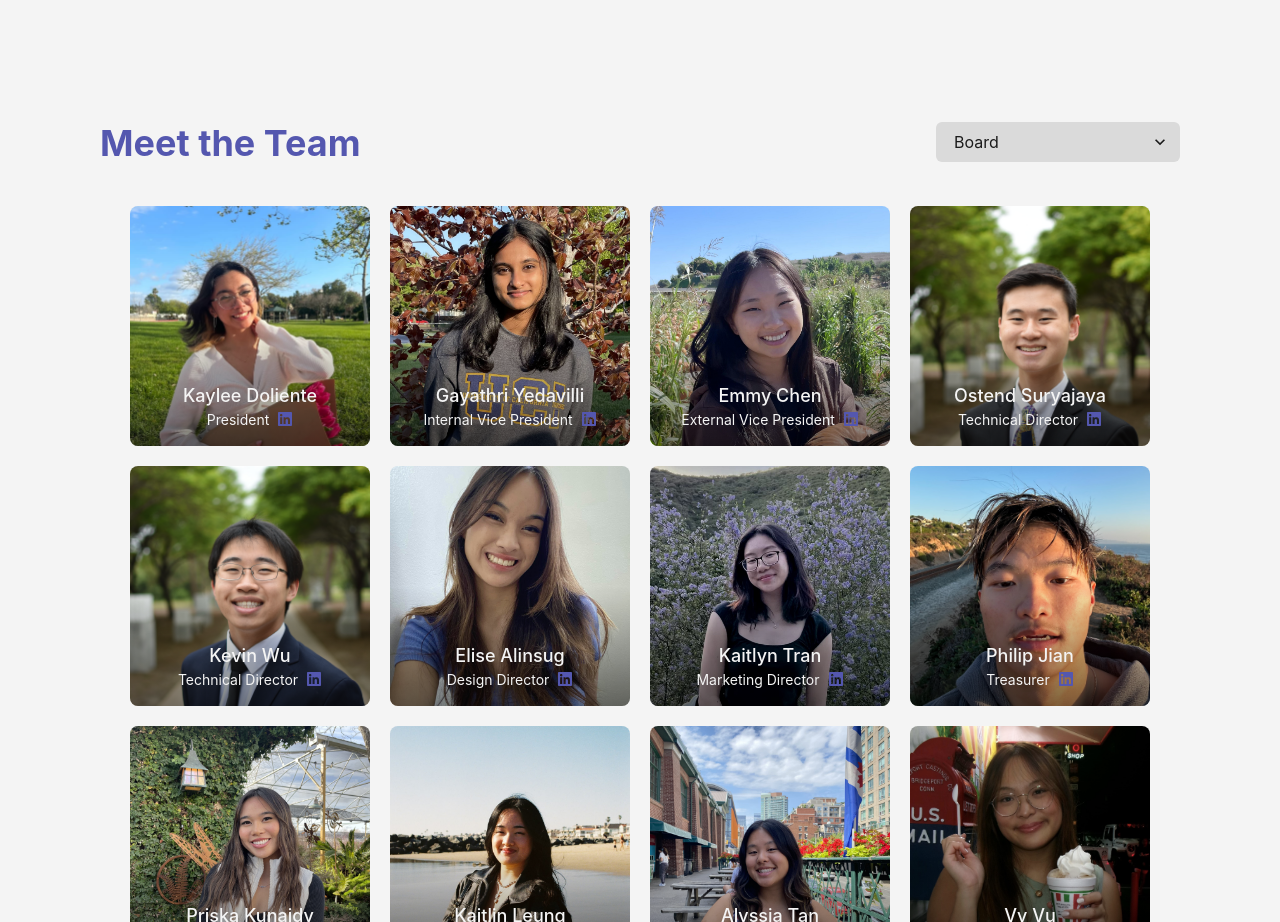
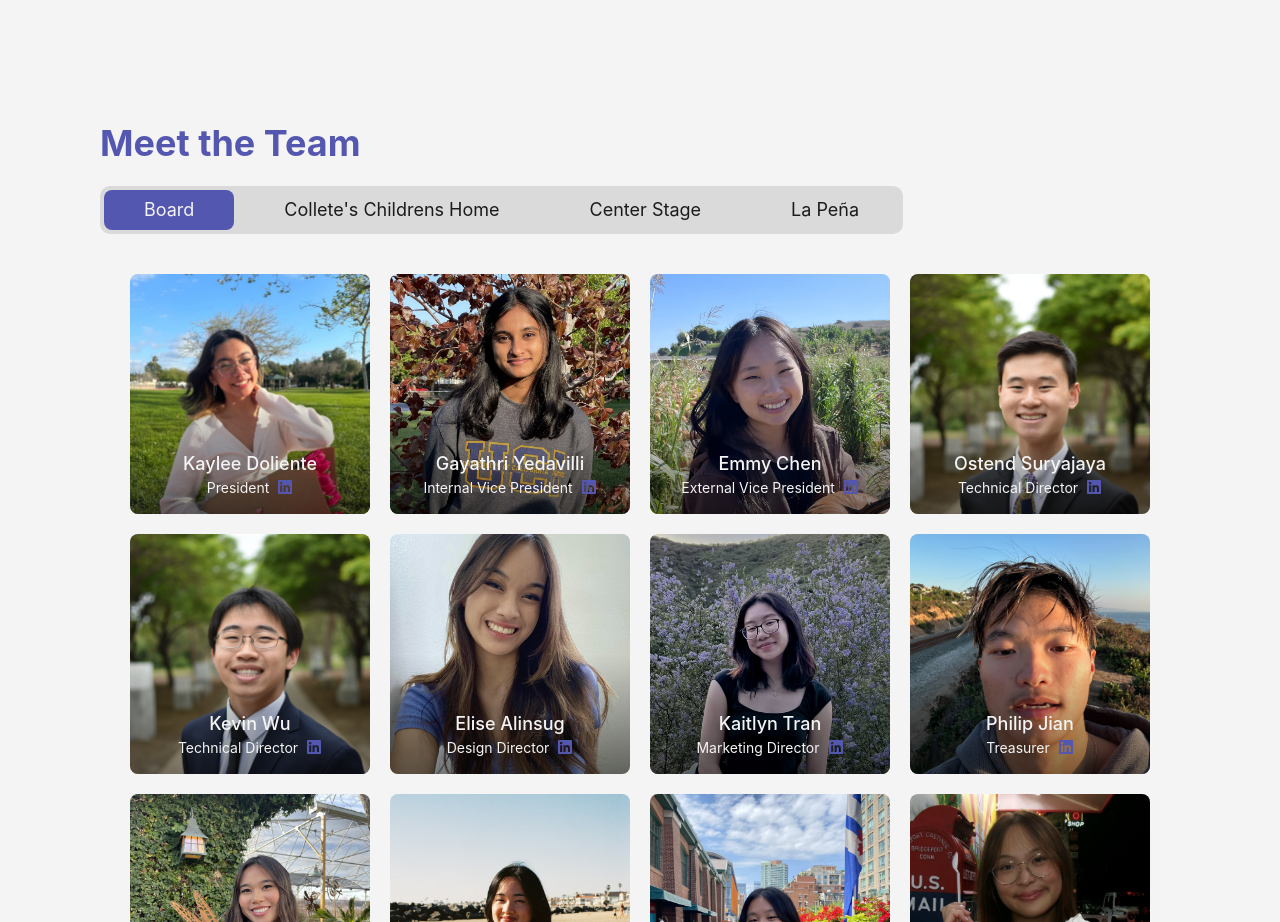
Before and after one commit to ctc-uci/website, a React (Vite) app: page /about in a window 1280 px wide. Shown: the part 1900-2822 px from the top of the page. Built offline with nearby package versions, Linux system fonts and the light colour scheme.

Commit message:
feat: add back tabs for larger screens

```diff
--- a/src/components/about/team/Team.tsx
+++ b/src/components/about/team/Team.tsx
@@ -1,17 +1,31 @@
 import { ChangeEvent, useCallback, useState } from "react";
 
-import { Box, Heading, Select, Stack, Text } from "@chakra-ui/react";
+import {
+  Box,
+  Button,
+  Heading,
+  HStack,
+  Select,
+  Stack,
+  Text,
+} from "@chakra-ui/react";
 
 import { headingStyle } from "../../../styles/shared";
 import { ProfileCard } from "./ProfileCard";
 import { ProfileCardGrid } from "./ProfileCardGrid";
 import { BOARD_DATA, CCH_DATA, CSE_DATA, LPA_DATA } from "./team-data";
 
+const TABS = ["Board", "Collete's Childrens Home", "Center Stage", "La Peña"];
+
 export function Team() {
   const [activeTab, setActiveTab] = useState(0);
 
   function handleTeamChange(e: ChangeEvent<HTMLSelectElement>) {
     setActiveTab(Number(e.currentTarget.value));
+  }
+
+  function handleClick(index: number) {
+    setActiveTab(index);
   }
 
   const getData = useCallback((activeTab: number) => {
@@ -35,13 +49,19 @@ export function Team() {
     >
       <Stack
         sx={{
-          flexDirection: { base: "column", sm: "row" },
+          flexDirection: { base: "column", sm: "row", lg: "column" },
           justifyContent: "space-between",
         }}
+        spacing={{ base: 2.5, sm: 5 }}
       >
         <Heading sx={headingStyle}>Meet the Team</Heading>
 
-        <Box sx={{ maxWidth: "fit-content" }}>
+        <Box
+          sx={{
+            maxWidth: "fit-content",
+            display: { base: "flex", lg: "none" },
+          }}
+        >
           <Select
             defaultValue={0}
             value={activeTab}
@@ -59,6 +79,34 @@ export function Team() {
             <option value={3}>La Peña</option>
           </Select>
         </Box>
+
+        <HStack
+          spacing={2.5}
+          sx={{
+            padding: 1,
+            borderRadius: "10px",
+            backgroundColor: "ctc.secondary",
+            width: "fit-content",
+            display: { base: "none", lg: "flex" },
+          }}
+        >
+          {TABS.map((tab, index) => (
+            <Button
+              key={tab}
+              sx={{
+                paddingX: 10,
+                paddingY: 2,
+                fontSize: "lg",
+                borderRadius: "lg",
+                fontWeight: "normal",
+              }}
+              variant={activeTab === index ? "ctc" : "ctc.secondary"}
+              onClick={() => handleClick(index)}
+            >
+              {tab}
+            </Button>
+          ))}
+        </HStack>
       </Stack>
 
       <Box sx={{ width: "fit-content", marginX: "auto" }}>
```
